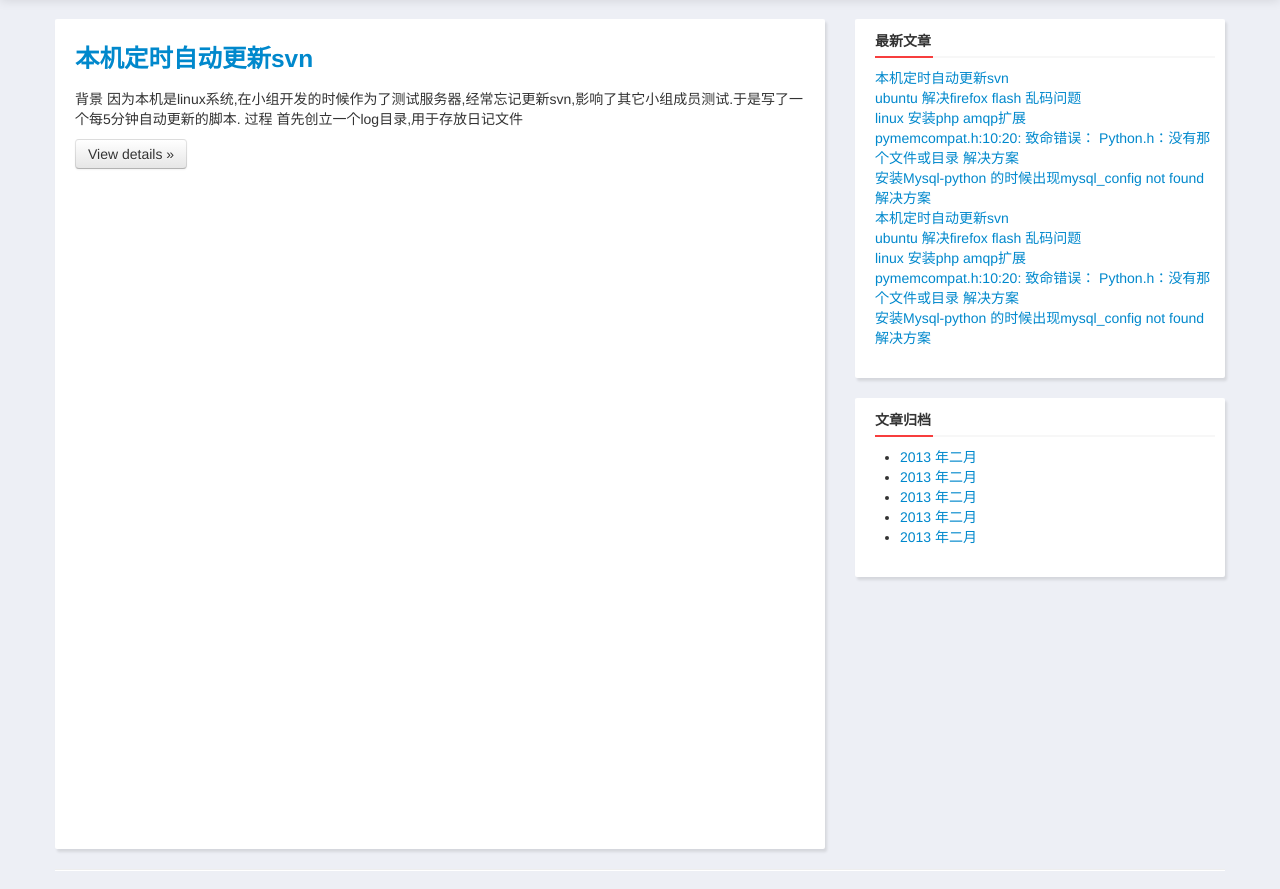
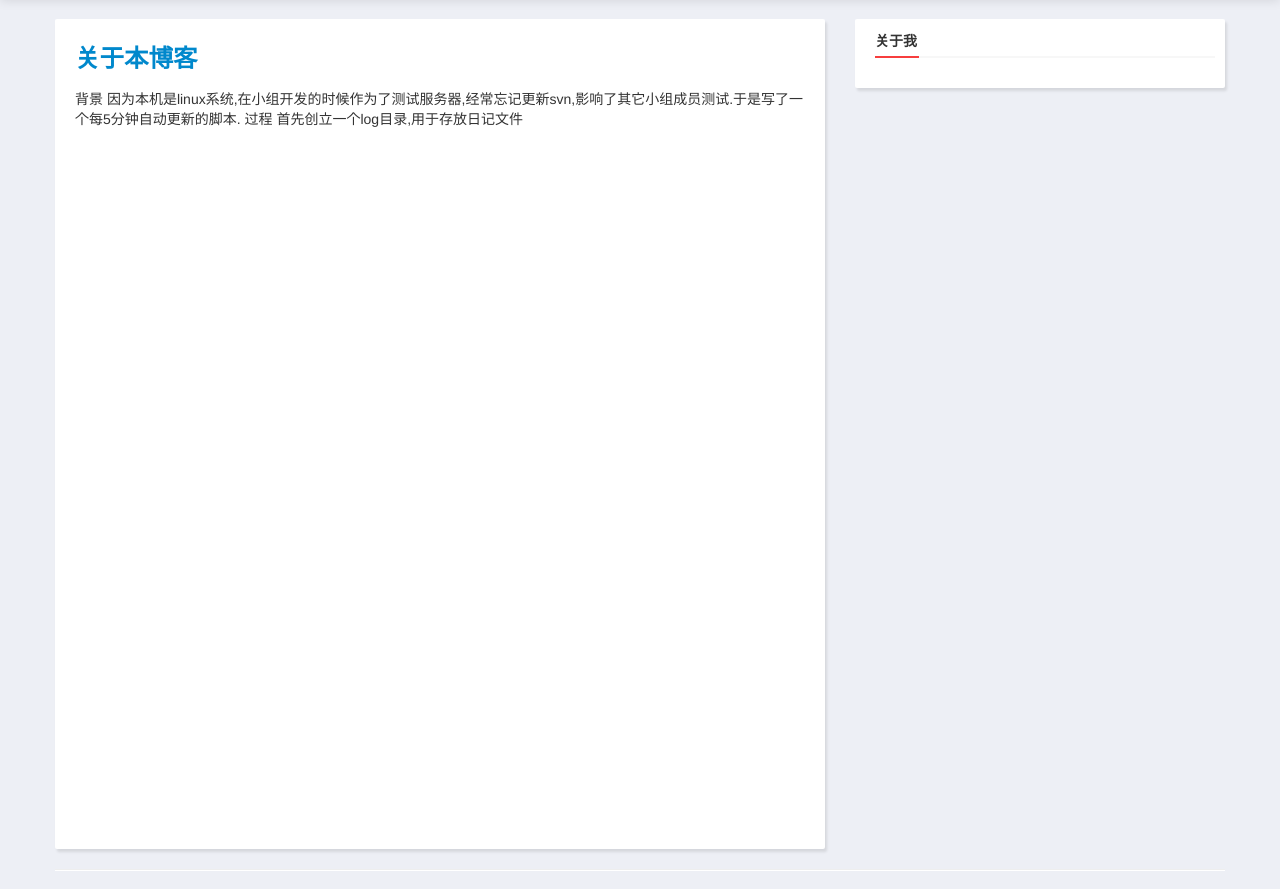
Before and after one commit to liuxuecheng/sae_python_blog, a Flask app: template webapp/templates/sites/about.html in a window 1280 px wide. Shown: the part 41-930 px from the top of the page. Run offline with Flask 2, Linux system fonts and the light colour scheme; the template is opened without the code that fills it, so the values that code supplies are empty; parts of the project's set-up code (start-up, migrations or seed data) failed here and were passed over.

Commit message:
update the about.html files
git-svn-id: https://svn.sinaapp.com/dilan/2@451 288da536-3c93-4ab2-bc2e-17a84f795b60

```diff
--- a/webapp/templates/sites/about.html
+++ b/webapp/templates/sites/about.html
@@ -3,47 +3,22 @@
 <div class="row">
 	<div class="span8">
 	  <div class="conl basediv">
-	    <h3><a href="">本机定时自动更新svn</a></h3>
+	    <h3><a href="">关于本博客</a></h3>
 	    <p>背景
 	      因为本机是linux系统,在小组开发的时候作为了测试服务器,经常忘记更新svn,影响了其它小组成员测试.于是写了一个每5分钟自动更新的脚本.
 	      过程
 	      首先创立一个log目录,用于存放日记文件
 	    </p>
-	    <p><a class="btn" href="#">View details &raquo;</a></p>
-
 	  </div>
 	</div>
 	<div class="span4">
 
 	  <div class="conr basediv">
 	    <div class="titleBar">
-	      <h4>最新文章</h4>
+	      <h4>关于我</h4>
 	    </div>
-	    <ul class="unstyled">
-	      <li><a href="">本机定时自动更新svn</a></li>
-	      <li><a href="">ubuntu 解决firefox flash 乱码问题</a></li>
-	      <li><a href="">linux 安装php amqp扩展</a></li>
-	      <li><a href="">pymemcompat.h:10:20: 致命错误： Python.h：没有那个文件或目录 解决方案</a></li>
-	      <li><a href="">安装Mysql-python 的时候出现mysql_config not found解决方案</a></li>
-	      <li><a href="">本机定时自动更新svn</a></li>
-	      <li><a href="">ubuntu 解决firefox flash 乱码问题</a></li>
-	      <li><a href="">linux 安装php amqp扩展</a></li>
-	      <li><a href="">pymemcompat.h:10:20: 致命错误： Python.h：没有那个文件或目录 解决方案</a></li>
-	      <li><a href="">安装Mysql-python 的时候出现mysql_config not found解决方案</a></li>
-	    </ul>
-	  </div>
-
-	  <div class="conr basediv">
-	    <div class="titleBar">
-	      <h4>文章归档</h4>
-	    </div>
-	    <ul>
-	      <li><a href="">2013 年二月</a></li>
-	      <li><a href="">2013 年二月</a></li>
-	      <li><a href="">2013 年二月</a></li>
-	      <li><a href="">2013 年二月</a></li>
-	      <li><a href="">2013 年二月</a></li>
-	    </ul>
+	    <p>
+	    </p>
 	  </div>
 	</div>
 </div>
```
